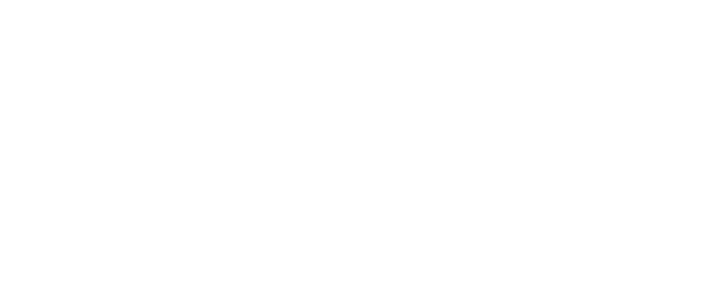
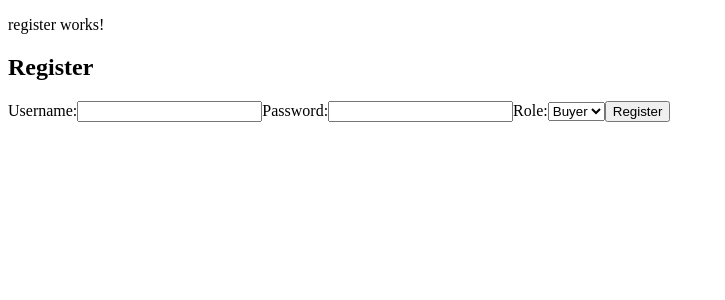
Before and after one commit to yahorpaulson/online-marketplace, an Angular app in the folder online-marketplace/: page /register in a window 1280 px wide. Before the commit this address led to /. Shown: the top 300 px of the page, without its empty margins (0-725 px from the left). Built offline with nearby package versions, Linux system fonts and the light colour scheme.

Commit message:
added components for login and register, on register  user data are sent to db

```diff
--- a/online-marketplace/src/app/authservice.service.ts
+++ b/online-marketplace/src/app/authservice.service.ts
@@ -1,14 +1,25 @@
 import { Injectable } from '@angular/core';
+import { Observable } from 'rxjs';
+import { HttpClient } from '@angular/common/http';
 
 @Injectable({
   providedIn: 'root'
 })
 export class AuthserviceService {
   private tokenKey = 'authToken';
+  private apiUrl: string = 'http://localhost:4000/api';
+
+  constructor(private http: HttpClient) { }
 
   getToken(): string | null {
-    return localStorage.getItem(this.tokenKey);
+    const token = localStorage.getItem(this.tokenKey);
+    if (token && !this.isTokenExpired()) {
+      return token;
+    }
+    this.logout();
+    return null;
   }
+
 
   setToken(token: string): void {
     localStorage.setItem(this.tokenKey, token);
@@ -27,6 +38,27 @@
     }
     return null;
   }
+  register(payload: { username: string; password: string; role: string }): Observable<any> {
+    return this.http.post(`${this.apiUrl}/register`, payload);
+  }
+
+
+  getPayload(): any | null {
+    const token = this.getToken();
+    if (token) {
+      try {
+        const base64Payload = token.split('.')[1];
+        const payload = atob(base64Payload);
+        return JSON.parse(payload);
+      } catch (error) {
+        console.error('Failed to decode token payload:', error);
+        return null;
+      }
+    }
+    return null;
+  }
+
+
   getUserRole(): string | null {
     const token = this.getToken();
     if (token) {
@@ -40,6 +72,22 @@
     }
     return null;
   }
+  isTokenExpired(): boolean {
+    const payload = this.getPayload();
+    if (payload?.exp) {
+      const expirationDate = new Date(payload.exp * 1000);
+      return expirationDate < new Date();
+    }
+    return true;
+  }
+  isAuthenticated(): boolean {
+    return !!this.getToken();
+  }
+
+  hasRole(role: string): boolean {
+    return this.getUserRole() === role;
+  }
+
 
   isSeller(): boolean {
     return this.getUserRole() === 'seller';
--- /dev/null
+++ b/online-marketplace/src/app/login/login.component.html
@@ -0,0 +1,12 @@
+<div class="login-container">
+    <h2>Login</h2>
+    <form (submit)="login()">
+        <label for="username">Username:</label>
+        <input id="username" type="text" [(ngModel)]="username" name="username" required />
+
+        <label for="password">Password:</label>
+        <input id="password" type="password" [(ngModel)]="password" name="password" required />
+
+        <button type="submit">Login</button>
+    </form>
+</div>
--- /dev/null
+++ b/online-marketplace/src/app/login/login.component.ts
@@ -0,0 +1,33 @@
+import { Component } from '@angular/core';
+import { HttpClient } from '@angular/common/http';
+import { Router } from '@angular/router';
+import { FormsModule } from '@angular/forms';
+
+@Component({
+  selector: 'app-login',
+  imports: [FormsModule],
+  templateUrl: './login.component.html',
+  styleUrls: ['./login.component.css'],
+  standalone: true
+})
+export class LoginComponent {
+  username: string = '';
+  password: string = '';
+
+  constructor(private http: HttpClient, private router: Router) { }
+
+  login() {
+    const payload = { username: this.username, password: this.password };
+
+    this.http.post<{ token: string }>('http://localhost:4000/api/login', payload).subscribe({
+      next: (response) => {
+        localStorage.setItem('authToken', response.token);
+        alert('Login successful!');
+        this.router.navigate(['/']);
+      },
+      error: (error) => {
+        alert(`Error: ${error.error.message || 'Login failed'}`);
+      },
+    });
+  }
+}
--- /dev/null
+++ b/online-marketplace/src/app/register/register.component.html
@@ -0,0 +1,18 @@
+<p>register works!</p>
+
+<h2>Register</h2>
+<form (ngSubmit)="register()">
+    <label for="username">Username:</label>
+    <input id="username" [(ngModel)]="username" name="username" required />
+
+    <label for="password">Password:</label>
+    <input id="password" type="password" [(ngModel)]="password" name="password" required />
+
+    <label for="role">Role:</label>
+    <select id="role" [(ngModel)]="role" name="role" required>
+        <option value="buyer">Buyer</option>
+        <option value="seller">Seller</option>
+    </select>
+
+    <button type="submit">Register</button>
+</form>
--- /dev/null
+++ b/online-marketplace/src/app/register/register.component.ts
@@ -0,0 +1,37 @@
+import { Component } from '@angular/core';
+import { Router } from '@angular/router';
+import { AuthserviceService } from '../authservice.service';
+import { FormsModule } from '@angular/forms';
+
+@Component({
+  selector: 'app-register',
+  templateUrl: './register.component.html',
+  styleUrls: ['./register.component.css'],
+  imports: [FormsModule]
+})
+export class RegisterComponent {
+  username: string = '';
+  password: string = '';
+  role: string = 'buyer'; // Default
+
+  constructor(private authService: AuthserviceService, private router: Router) { }
+
+  register() {
+    if (!this.username.trim() || !this.password.trim()) {
+      alert('Username and password are required.');
+      return;
+    }
+
+    const payload = { username: this.username, password: this.password, role: this.role };
+
+    this.authService.register(payload).subscribe({
+      next: () => {
+        alert('Registration successful!');
+        this.router.navigate(['/login']);
+      },
+      error: (error) => {
+        alert(`Error: ${error.error.message || 'Registration failed'}`);
+      },
+    });
+  }
+}
```
Also changed, not shown: online-marketplace/src/app/app.routes.ts (+7 -3 lines), online-marketplace/src/server.ts (+38 -4 lines), online-marketplace/src/app/login/login.component.css (added), online-marketplace/src/app/register/register.component.css (added), 2 other files (tests, documents, lock files or other folders).
